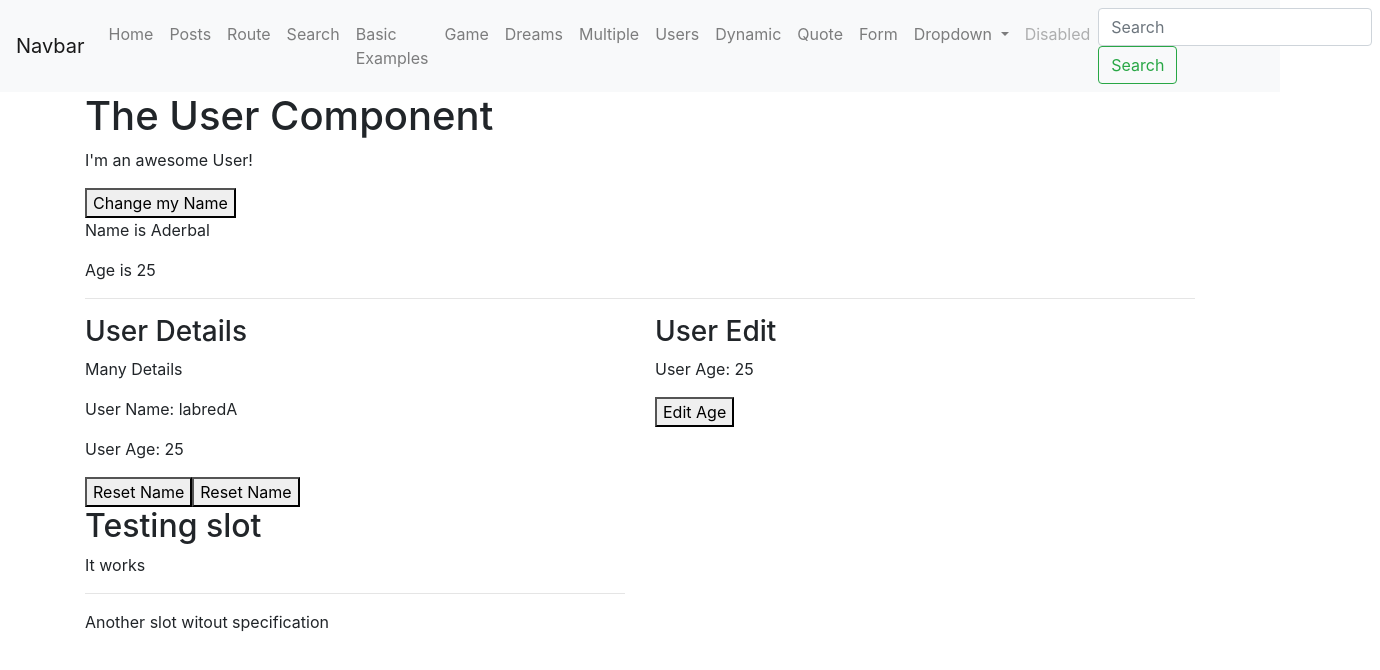
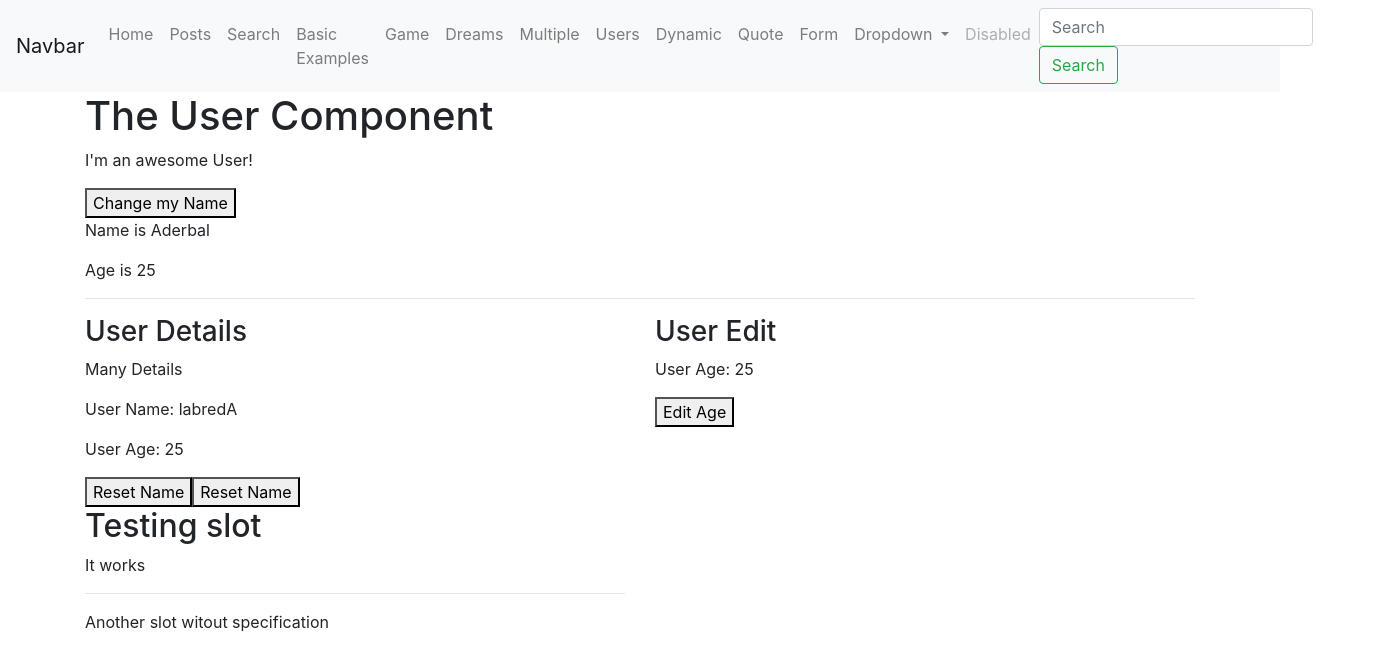
Before and after one commit to aderbalfarias/learning-vue, a Vue app: page /#/user in a window 1280 px wide. Shown: the top 670 px of the page, 1380 px wide, since content can reach past the window. Built offline with nearby package versions, Linux system fonts and the light colour scheme; what vue-resource would draw is missing.

Commit message:
Updating bootstrap

```diff
--- a/package.json
+++ b/package.json
@@ -10,7 +10,7 @@
     "build": "node build/build.js"
   },
   "dependencies": {
-    "bootstrap": "^4.1.0",
+    "bootstrap": "^4.1.1",
     "vue": "^2.5.2",
     "vue-resource": "^1.5.0",
     "vue-route": "^1.5.1",
--- a/src/components/Shared/Nav.vue
+++ b/src/components/Shared/Nav.vue
@@ -13,9 +13,6 @@
                 </li>
                 <li class="nav-item">
                     <router-link class="nav-link" :to="'/posts'">Posts</router-link>
-                </li>
-                <li class="nav-item">
-                    <router-link class="nav-link" :to="'/testroute'">Route</router-link>
                 </li>
                 <li class="nav-item">
                     <router-link class="nav-link" :to="'/search'">Search</router-link>
@@ -53,8 +50,7 @@
                         Dropdown
                     </a>
                     <div class="dropdown-menu" aria-labelledby="navbarDropdown">
-                        <a class="dropdown-item" href="#">Action</a>
-                        <a class="dropdown-item" href="#">Another action</a>
+                        <router-link class="dropdown-item" :to="'/testroute'">Route</router-link>
                         <div class="dropdown-divider"></div>
                         <a class="dropdown-item" href="#">Something else here</a>
                     </div>
```
Also changed, not shown: 1 other file (tests, documents, lock files or other folders).
